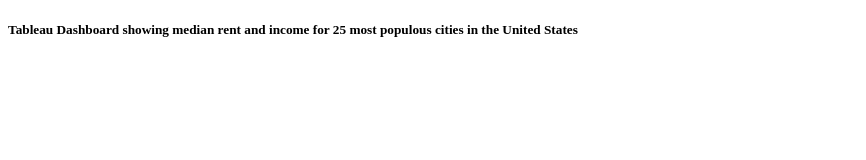
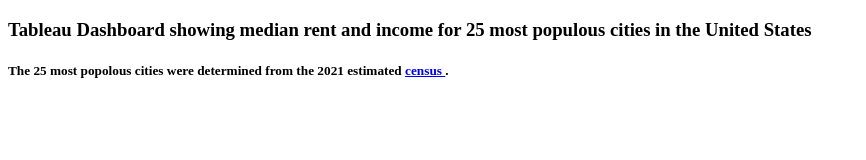
Before and after one commit to jrongtt/jrongtt.github.io, a website: page tab.html in a window 1280 px wide. Shown: the whole page, without its empty margins (0-866 px from the left). Drawn offline with Linux system fonts and the light colour scheme.

Commit message:
update description
update description

```diff
--- a/tab.html
+++ b/tab.html
@@ -7,7 +7,8 @@
     <title>Tableau Median Rent</title>
 </head>
 <body>
-    <h5>Tableau Dashboard showing median rent and income for 25 most populous cities in the United States</h5>
+    <h3>Tableau Dashboard showing median rent and income for 25 most populous cities in the United States</h3>
+    <h5>The 25 most popolous cities were determined from the 2021 estimated  <a href="https://www.census.gov/newsroom/press-releases/2021/2021-population-estimates.html" class = "links" target="_blank"> census </a>.  </h5>
     <div class='tableauPlaceholder' id='viz1674686330611' style='position: relative'>
         <noscript>
             <a href='#'><img alt='ApartmentDashboard '
```
